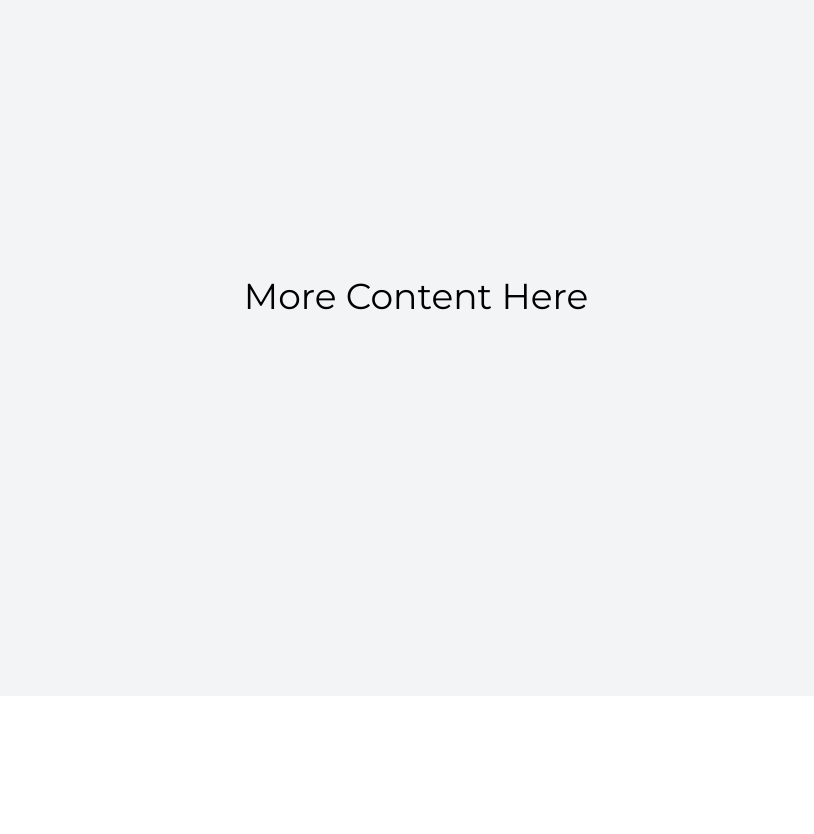
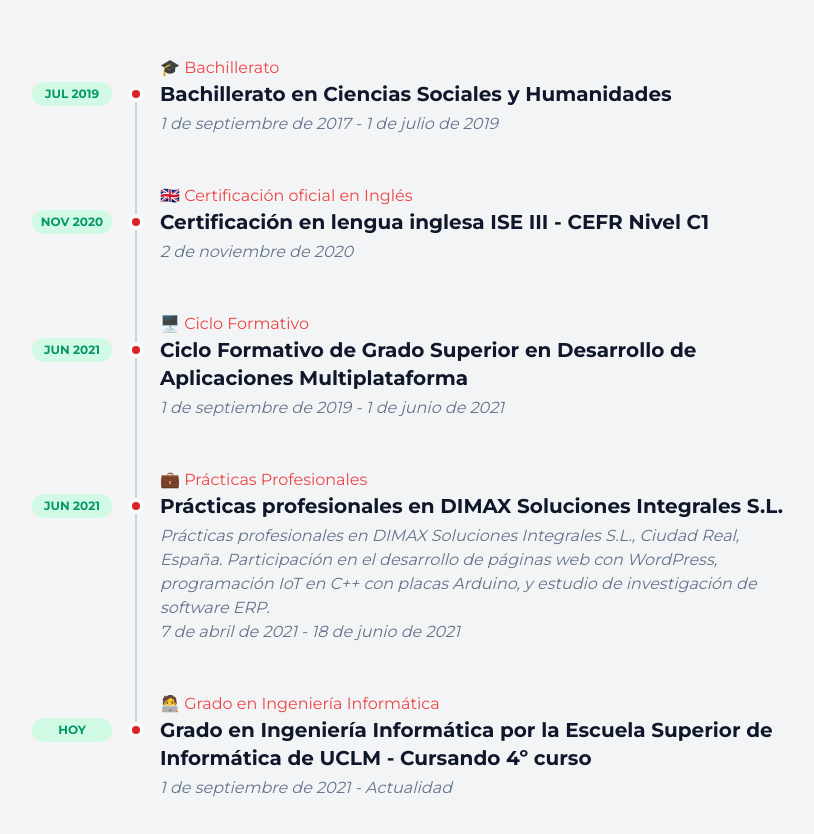
Before and after one commit to FelipeAlcazar/webpage, a React (Create React App) app: page / in a window 1280 px wide. Shown: the part 904-1738 px from the top of the page, without its empty margins (224-1038 px from the left). Before the commit the page ends 1600 px from the top, so only its background shows below. Built offline with nearby package versions, Linux system fonts and the light colour scheme.

Commit message:
timeline added

```diff
--- a/src/App.js
+++ b/src/App.js
@@ -41,7 +41,7 @@ function App() {
   }, []);
 
   return (
-    <div className="App">
+    <div className="App h-full">
       <ShineBorder className="relative z-10 p-4 w-full h-screen flex justify-center items-center" borderWidth={3} color="#ff0000"> {/* Add ShineBorder component */}
         <div className="relative z-10 flex flex-col justify-center items-center min-h-full">
           <div className="flex-grow flex flex-col justify-center items-center lg:flex-row">
@@ -77,6 +77,61 @@ function App() {
           </Dock>
         </div>
       </ShineBorder>
+      <section className="relative min-h-screen flex flex-col justify-center bg-gray-100 overflow-hidden"> {/* Updated background class */}
+        <div className="w-full max-w-6xl mx-auto px-4 md:px-6 py-24">
+          <div className="flex flex-col justify-center divide-y divide-slate-200 [&>*]:py-16">
+            <div className="w-full max-w-3xl mx-auto">
+              <div className="-my-6">
+                <div className="relative pl-8 sm:pl-32 py-6 group">
+                  <div className="font-medium text-red-500 mb-1 sm:mb-0">🎓 Bachillerato</div>
+                  <div className="flex flex-col sm:flex-row items-start mb-1 group-last:before:hidden before:absolute before:left-2 sm:before:left-0 before:h-full before:px-px before:bg-slate-300 sm:before:ml-[6.5rem] before:self-start before:-translate-x-1/2 before:translate-y-3 after:absolute after:left-2 sm:after:left-0 after:w-2 after:h-2 after:bg-red-600 after:border-4 after:box-content after:border-slate-50 after:rounded-full sm:after:ml-[6.5rem] after:-translate-x-1/2 after:translate-y-1.5">
+                    <time className="sm:absolute left-0 translate-y-0.5 inline-flex items-center justify-center text-xs font-semibold uppercase w-20 h-6 mb-3 sm:mb-0 text-emerald-600 bg-emerald-100 rounded-full">Jul 2019</time>
+                    <div className="text-xl font-bold text-slate-900">Bachillerato en Ciencias Sociales y Humanidades</div>
+                  </div>
+                  <div className="text-slate-500 italic">1 de septiembre de 2017 - 1 de julio de 2019</div>
+                </div>
+
+                <div className="relative pl-8 sm:pl-32 py-6 group">
+                  <div className="font-medium text-red-500 mb-1 sm:mb-0">&#x1F1EC;&#x1F1E7; Certificación oficial en Inglés</div>
+                  <div className="flex flex-col sm:flex-row items-start mb-1 group-last:before:hidden before:absolute before:left-2 sm:before:left-0 before:h-full before:px-px before:bg-slate-300 sm:before:ml-[6.5rem] before:self-start before:-translate-x-1/2 before:translate-y-3 after:absolute after:left-2 sm:after:left-0 after:w-2 after:h-2 after:bg-red-600 after:border-4 after:box-content after:border-slate-50 after:rounded-full sm:after:ml-[6.5rem] after:-translate-x-1/2 after:translate-y-1.5">
+                    <time className="sm:absolute left-0 translate-y-0.5 inline-flex items-center justify-center text-xs font-semibold uppercase w-20 h-6 mb-3 sm:mb-0 text-emerald-600 bg-emerald-100 rounded-full">Nov 2020</time>
+                    <div className="text-xl font-bold text-slate-900">Certificación en lengua inglesa ISE III - CEFR Nivel C1</div>
+                  </div>
+                  <div className="text-slate-500 italic">2 de noviembre de 2020</div>
+                </div>
+
+                <div className="relative pl-8 sm:pl-32 py-6 group">
+                  <div className="font-medium text-red-500 mb-1 sm:mb-0">🖥️ Ciclo Formativo</div>
+                  <div className="flex flex-col sm:flex-row items-start mb-1 group-last:before:hidden before:absolute before:left-2 sm:before:left-0 before:h-full before:px-px before:bg-slate-300 sm:before:ml-[6.5rem] before:self-start before:-translate-x-1/2 before:translate-y-3 after:absolute after:left-2 sm:after:left-0 after:w-2 after:h-2 after:bg-red-600 after:border-4 after:box-content after:border-slate-50 after:rounded-full sm:after:ml-[6.5rem] after:-translate-x-1/2 after:translate-y-1.5">
+                    <time className="sm:absolute left-0 translate-y-0.5 inline-flex items-center justify-center text-xs font-semibold uppercase w-20 h-6 mb-3 sm:mb-0 text-emerald-600 bg-emerald-100 rounded-full">Jun 2021</time>
+                    <div className="text-xl font-bold text-slate-900">Ciclo Formativo de Grado Superior en Desarrollo de Aplicaciones Multiplataforma</div>
+                  </div>
+                  <div className="text-slate-500 italic">1 de septiembre de 2019 - 1 de junio de 2021</div>
+                </div>
+
+                <div className="relative pl-8 sm:pl-32 py-6 group">
+                  <div className="font-medium text-red-500 mb-1 sm:mb-0">💼 Prácticas Profesionales</div>
+                  <div className="flex flex-col sm:flex-row items-start mb-1 group-last:before:hidden before:absolute before:left-2 sm:before:left-0 before:h-full before:px-px before:bg-slate-300 sm:before:ml-[6.5rem] before:self-start before:-translate-x-1/2 before:translate-y-3 after:absolute after:left-2 sm:after:left-0 after:w-2 after:h-2 after:bg-red-600 after:border-4 after:box-content after:border-slate-50 after:rounded-full sm:after:ml-[6.5rem] after:-translate-x-1/2 after:translate-y-1.5">
+                    <time className="sm:absolute left-0 translate-y-0.5 inline-flex items-center justify-center text-xs font-semibold uppercase w-20 h-6 mb-3 sm:mb-0 text-emerald-600 bg-emerald-100 rounded-full">Jun 2021</time>
+                    <div className="text-xl font-bold text-slate-900">Prácticas profesionales en DIMAX Soluciones Integrales S.L.</div>
+                  </div>
+                  <div className="text-slate-500 italic">Prácticas profesionales en DIMAX Soluciones Integrales S.L., Ciudad Real, España. Participación en el desarrollo de páginas web con WordPress, programación IoT en C++ con placas Arduino, y estudio de investigación de software ERP.</div>
+                  <div className="text-slate-500 italic">7 de abril de 2021 - 18 de junio de 2021</div>
+                </div>
+
+                <div className="relative pl-8 sm:pl-32 py-6 group">
+                  <div className="font-medium text-red-500 mb-1 sm:mb-0">🧑‍💻 Grado en Ingeniería Informática</div>
+                  <div className="flex flex-col sm:flex-row items-start mb-1 group-last:before:hidden before:absolute before:left-2 sm:before:left-0 before:h-full before:px-px before:bg-slate-300 sm:before:ml-[6.5rem] before:self-start before:-translate-x-1/2 before:translate-y-3 after:absolute after:left-2 sm:after:left-0 after:w-2 after:h-2 after:bg-red-600 after:border-4 after:box-content after:border-slate-50 after:rounded-full sm:after:ml-[6.5rem] after:-translate-x-1/2 after:translate-y-1.5">
+                    <time className="sm:absolute left-0 translate-y-0.5 inline-flex items-center justify-center text-xs font-semibold uppercase w-20 h-6 mb-3 sm:mb-0 text-emerald-600 bg-emerald-100 rounded-full">HOY</time>
+                    <div className="text-xl font-bold text-slate-900">Grado en Ingeniería Informática por la Escuela Superior de Informática de UCLM - Cursando 4º curso </div>
+                  </div>
+                  <div className="text-slate-500 italic">1 de septiembre de 2021 - Actualidad</div>
+                </div>
+              </div>
+            </div>
+          </div>
+        </div>
+      </section>
       <section id="next-section" className="min-h-screen flex justify-center items-center bg-gray-100">
         <h2 className="text-4xl text-black">More Content Here</h2>
       </section>
```
